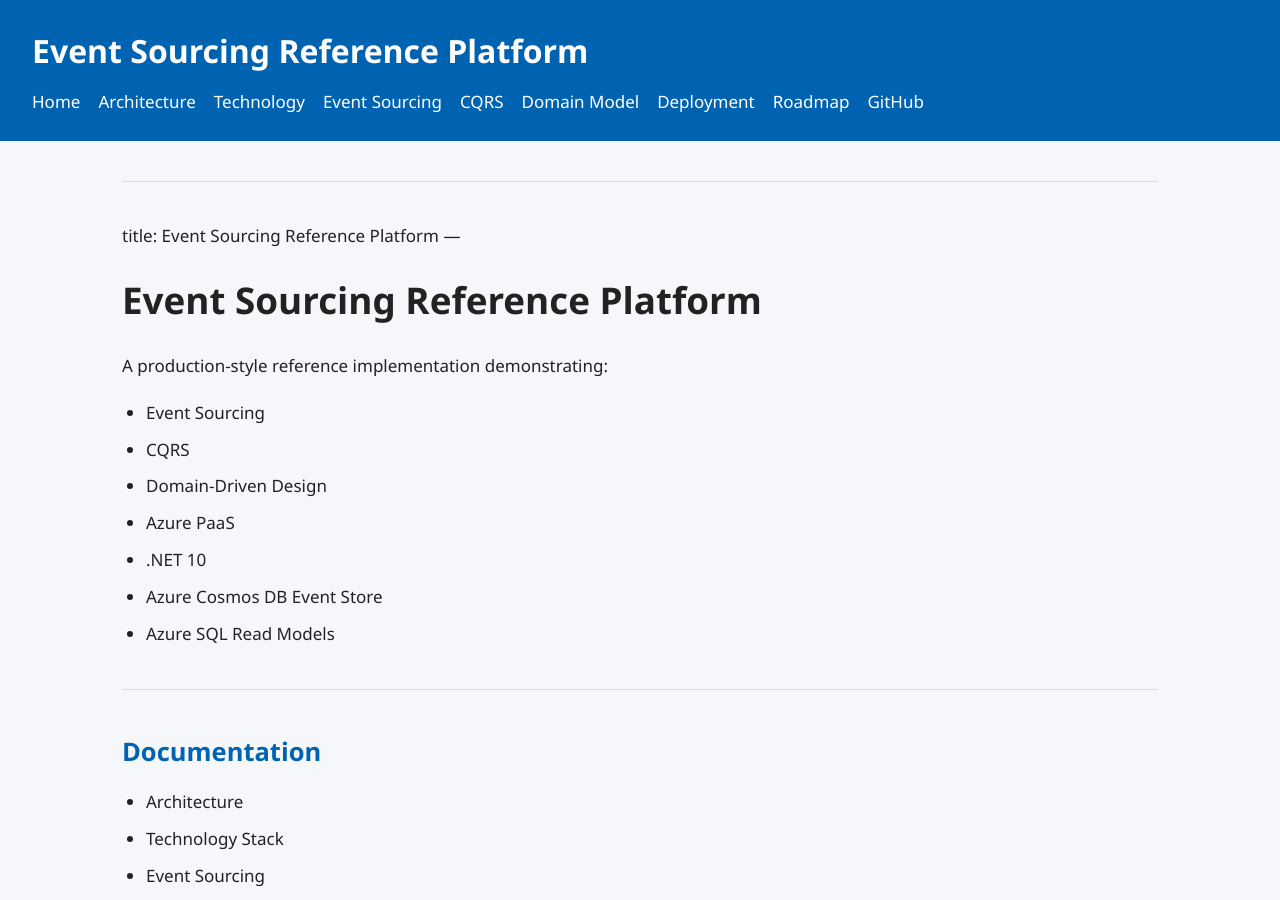
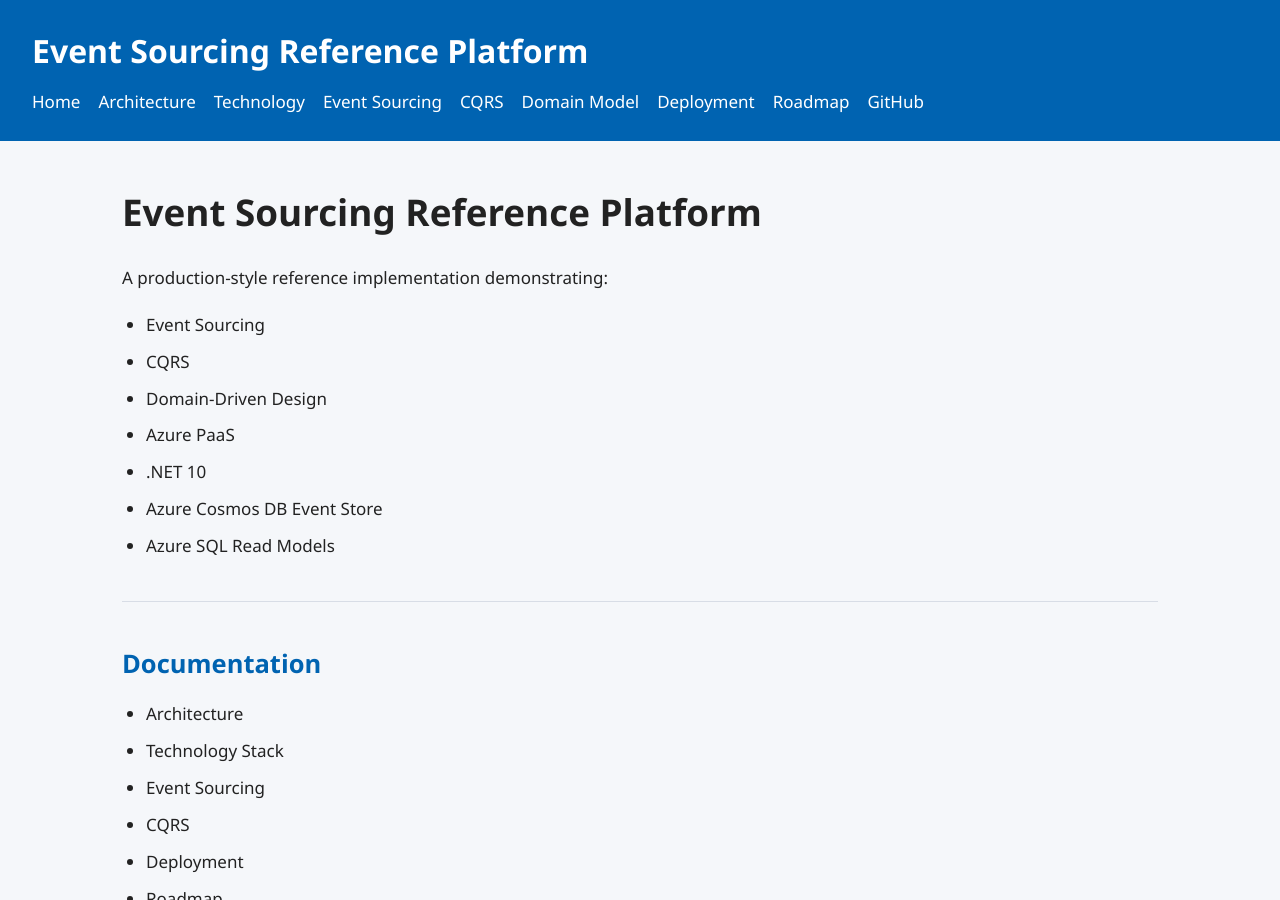
Before and after one commit to PhilipTodd/mining-event-sourcing-reference, a Jekyll site: the page built from docs/index.md, in a window 1280 px wide and 900 px high. Built offline with Jekyll 4.4.1, drawn with Linux system fonts in a browser that asks for light colours.

Commit message:
Removed extra title text from index.md (#30)

```diff
--- a/docs/index.md
+++ b/docs/index.md
@@ -2,10 +2,6 @@
 layout: default
 title: Home
 permalink: /
----
-
----
-title: Event Sourcing Reference Platform
 ---
 
 # Event Sourcing Reference Platform
```
